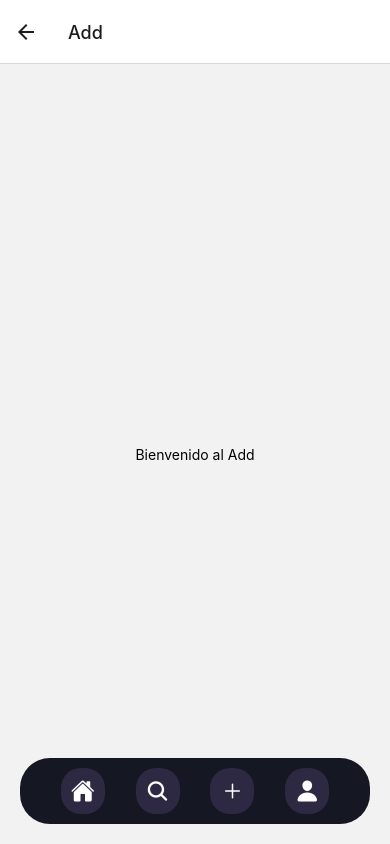
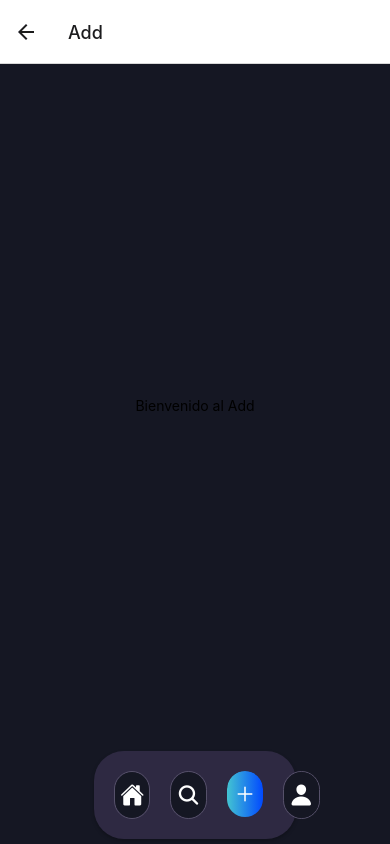
Before and after one commit to dani-o0/grup5-app, a React Native app in the folder poop-app/: screen /Add in a window 390 px wide. Built offline with nearby package versions, Linux system fonts and the light colour scheme.

Commit message:
Fixed menu bar in all pages, added gradient to current tab in menu bar

```diff
--- a/poop-app/components/GradientButton.js
+++ b/poop-app/components/GradientButton.js
@@ -1,20 +1,21 @@
 import React from 'react';
 import { TouchableOpacity, Text, StyleSheet } from 'react-native';
 import { LinearGradient } from 'expo-linear-gradient';
+import Icon from 'react-native-vector-icons/Ionicons';
 
-const GradientButton = ({ title, onPress, isPrimary, width }) => {
+const GradientButton = ({ title, onPress, isPrimary, width, isIcon, icon }) => {
   return (
     <TouchableOpacity
       onPress={onPress}
-      style={[styles.button, { width }, !isPrimary && styles.borderButton]} // Aplica el ancho aquí
+      style={[styles.button, { width }, !isPrimary && styles.borderButton]}
     >
       <LinearGradient
         colors={isPrimary ? ['#43C4D2', '#0149FF'] : ['#151723', '#151723']}
         start={{ x: 0, y: 0 }}
         end={{ x: 1, y: 0 }}
-        style={styles.gradient}
+        style={[styles.gradient]}
       >
-        <Text style={styles.buttonText}>{title}</Text>
+        {isIcon ? <Icon name={icon} size={24} color="#FFFFFF"/> : <Text style={styles.buttonText}>{title}</Text>}
       </LinearGradient>
     </TouchableOpacity>
   );
--- a/poop-app/components/Menu.js
+++ b/poop-app/components/Menu.js
@@ -1,51 +1,64 @@
 import React from 'react';
-import { View, StyleSheet, TouchableOpacity } from 'react-native';
-import Icon from 'react-native-vector-icons/Ionicons'; // O usa otro set de íconos como FontAwesome
-import { useNavigation } from '@react-navigation/native'; // Importa useNavigation
+import { View, StyleSheet } from 'react-native';
+import { useNavigation } from '@react-navigation/native';
+import GradientButton from './GradientButton';
 
 
-const Menu = () => {
+const Menu = ({currentSection}) => {
   const navigation = useNavigation();
 
   return (
-    <View style={styles.footerContainer}>
-      <TouchableOpacity style={styles.button}
-        onPress={() => navigation.navigate('Home')}>
-        <Icon name="home" size={24} color="#FFFFFF" />
-      </TouchableOpacity>
-      <TouchableOpacity style={styles.button}
-        onPress={() => navigation.navigate('Search')}>
-        <Icon name="search" size={24} color="#FFFFFF" />
-      </TouchableOpacity>
-      <TouchableOpacity style={styles.button}
-        onPress={() => navigation.navigate('Add')}>
-        <Icon name="add" size={24} color="#FFFFFF" />
-      </TouchableOpacity>
-      <TouchableOpacity style={styles.button}
-        onPress={() => navigation.navigate('User')}>
-        <Icon name="person" size={24} color="#FFFFFF" />
-      </TouchableOpacity>
+    <View style={styles.mainView}>
+      <View style={styles.menuView}>
+      <GradientButton
+            onPress={() => navigation.navigate("Home")}
+            isPrimary={currentSection == 1}
+            width="20%"
+            isIcon={true}
+            icon="home"
+        />
+        <GradientButton
+            onPress={() => navigation.navigate("Search")}
+            isPrimary={currentSection == 2}
+            width="20%"
+            isIcon={true}
+            icon="search"
+        />
+        <GradientButton
+            onPress={() => navigation.navigate("Add")}
+            isPrimary={currentSection == 3}
+            width="20%"
+            isIcon={true}
+            icon="add"
+        />
+        <GradientButton
+            onPress={() => navigation.navigate("User")}
+            isPrimary={currentSection == 4}
+            width="20%"
+            isIcon={true}
+            icon="person"
+        />
+      </View>
     </View>
   );
 };
 
 const styles = StyleSheet.create({
-  footerContainer: {
-    flexDirection: 'row', // Pone los botones en fila
-    justifyContent: 'space-evenly', // Distribuye los botones uniformemente
-    alignItems: 'center',
-    backgroundColor: '#151723', // Color de fondo del menú
-    borderRadius: 30, // Bordes redondeados
+  mainView:
+  {
+    flex: 1,
+    justifyContent: 'center',
+    alignItems: 'center'
+  },
+  menuView:
+  {
+    flexDirection: 'row',
+    backgroundColor: '#2E2942',
+    borderRadius: 30,
     padding: 10,
-    position: 'absolute',
-    bottom: 20, // Ubicación en el footer
-    left: 20,
-    right: 20,
-  },
-  button: {
-    backgroundColor: '#2E2942', // Fondo de los botones
-    padding: 10, // Espacio interno del botón
-    borderRadius: 20, // Bordes redondeados de los botones
+    shadowOffset: { width: 0, height: 2 },
+    shadowOpacity: 0.25,
+    shadowRadius: 3.84,
   },
 });
 
--- a/poop-app/components/TabButton.js
+++ b/poop-app/components/TabButton.js
@@ -15,13 +15,13 @@ const TabButton = ({ title, onPress, width }) => {
 const styles = StyleSheet.create({
   button: {
     backgroundColor: '#2E2942',
-    borderRadius: 20,
-    height: '7%',
+    borderRadius: 15,
+    width: '100%',
     margin: 10,
     borderWidth: 1,
     borderColor: '#56516A',
     paddingHorizontal: 20,
-    paddingVertical: 15
+    paddingVertical: 15,
   },
   buttonText: {
     color: '#FFF',
--- a/poop-app/pages/Add.js
+++ b/poop-app/pages/Add.js
@@ -1,13 +1,35 @@
 import React from 'react';
-import { View, Text } from 'react-native';
+import { View, Text, StyleSheet } from 'react-native';
 
 import Menu from '../components/Menu'
 
 export default function Add() {
     return (
-        <View style={{ flex: 1, justifyContent: 'center', alignItems: 'center' }}>
-            <Text>Bienvenido al Add</Text>
-            <Menu Active="Add"/>
+        <View style={styles.mainView}>
+            <View style={styles.tabView}>
+                <Text>Bienvenido al Add</Text>
+            </View>
+            <Menu style={styles.menuView} currentSection={3}/>
         </View>
     );
 }
+
+const styles = StyleSheet.create({
+    mainView:
+    {
+        flex: 1,
+        backgroundColor: '#151723',
+    },
+    tabView:
+    {
+        flex: 7,
+        width: '100%',
+        height: '50%',
+        justifyContent: 'center',
+        alignItems: 'center',
+    },
+    menuView:
+    {
+        flex: 1,
+    },
+  });
--- a/poop-app/pages/Home.js
+++ b/poop-app/pages/Home.js
@@ -1,13 +1,35 @@
 import React from 'react';
-import { View, Text } from 'react-native';
+import { View, Text, StyleSheet } from 'react-native';
 
 import Menu from '../components/Menu'
 
 export default function Home() {
     return (
-        <View style={{ flex: 1, justifyContent: 'center', alignItems: 'center' }}>
-            <Text>Bienvenido al Home</Text>
-            <Menu Active="Home"/>
+        <View style={styles.mainView}>
+            <View style={styles.tabView}>
+                <Text>Bienvenido al Home</Text>
+            </View>
+            <Menu style={styles.menuView} currentSection = {1}/>
         </View>
     );
 }
+
+const styles = StyleSheet.create({
+    mainView:
+    {
+        flex: 1,
+        backgroundColor: '#151723',
+    },
+    tabView:
+    {
+        flex: 7,
+        width: '100%',
+        height: '50%',
+        justifyContent: 'center',
+        alignItems: 'center',
+    },
+    menuView:
+    {
+        flex: 1,
+    },
+  });
--- a/poop-app/pages/Search.js
+++ b/poop-app/pages/Search.js
@@ -1,13 +1,35 @@
 import React from 'react';
-import { View, Text } from 'react-native';
+import { View, Text, StyleSheet } from 'react-native';
 
 import Menu from '../components/Menu'
 
 export default function Search() {
     return (
-        <View style={{ flex: 1, justifyContent: 'center', alignItems: 'center' }}>
-            <Text>Bienvenido al Search</Text>
-            <Menu Active="Search"/>
+        <View style={styles.mainView}>
+            <View style={styles.tabView}>
+                <Text>Bienvenido al Search</Text>
+            </View>
+            <Menu style={styles.menuView} currentSection={2}/>
         </View>
     );
 }
+
+const styles = StyleSheet.create({
+    mainView:
+    {
+        flex: 1,
+        backgroundColor: '#151723',
+    },
+    tabView:
+    {
+        flex: 7,
+        width: '100%',
+        height: '50%',
+        justifyContent: 'center',
+        alignItems: 'center',
+    },
+    menuView:
+    {
+        flex: 1,
+    },
+  });
--- a/poop-app/pages/User.js
+++ b/poop-app/pages/User.js
@@ -1,15 +1,51 @@
 import React from 'react';
-import { View, Text } from 'react-native';
+import { View, StyleSheet } from 'react-native';
 
 import Menu from '../components/Menu';
 import TabButton from '../components/TabButton';
+import GradientButton from '../components/GradientButton';
 
 export default function User() {
     return (
-        <View style={{ flex: 1 }}>
-            <TabButton title='Mis publicaciones'  />
-            <TabButton title='Log out'  />
-            <Menu Active="User"/>
+        <View style={styles.mainView}>
+            <View style={styles.tabView}>
+                <View style={styles.buttonView}>
+                    <GradientButton
+                        title="Edit profile"
+                        onPress={console.log("Edit profile page")}
+                        isPrimary={true}
+                        width="40%"
+                    />
+                </View>
+                <TabButton title='Mis publicaciones'  />
+                <TabButton title='Log out'  />
+            </View>
+            <Menu style={styles.menuView} currentSection={4}/>
         </View>
     );
 }
+
+
+const styles = StyleSheet.create({
+    mainView:
+    {
+        flex: 1,
+        backgroundColor: '#151723',
+    },
+    tabView:
+    {
+        flex: 7,
+        width: '100%',
+        height: '50%',
+        justifyContent: 'center',
+    },
+    buttonView:
+    {
+        alignItems: 'center',
+        justifyContent: 'center',
+    },
+    menuView:
+    {
+        flex: 1,
+    },
+  });
```
